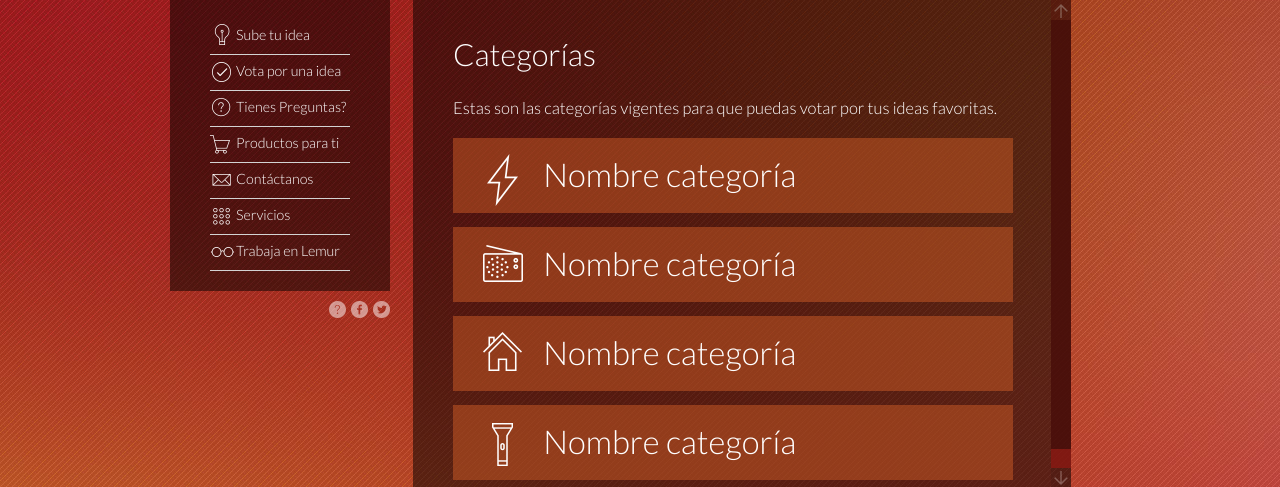
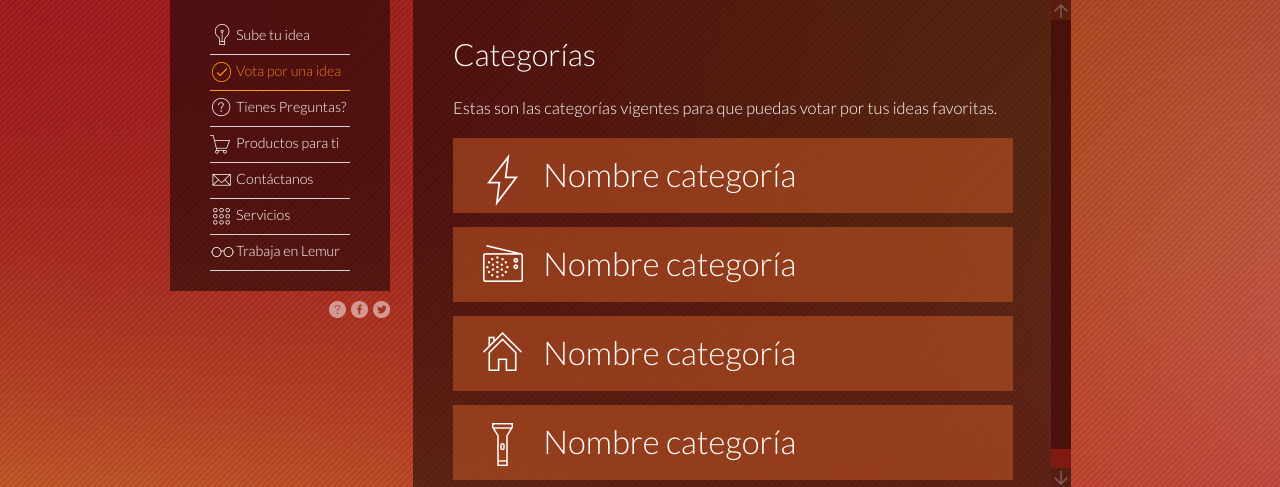
Before and after one commit to juan2ramos/lemurFront, a PHP site: page / in a window 1280 px wide. Shown: the part 159-646 px from the top of the page. Run offline with PHP 8.4, Linux system fonts and the light colour scheme; some libraries are stand-ins or nearby versions.

Commit message:
cambios menu

```diff
--- a/css/style.css
+++ b/css/style.css
@@ -166,8 +166,12 @@ nav a{
 	text-decoration: none;
 	width: 140px;
 }
-nav a:hover{
-	color: #E47F1C
+nav li:hover{
+	color: #E47F1C;
+	border-bottom: 1px solid #f8981c;
+}
+nav a:hover {
+	color: #E47F1C;
 }
 nav p{
 	font-size: 0.95em;
@@ -225,6 +229,46 @@ nav p{
 	background: url("../images/vota.png") -7px 34px
 
 }
+.preguntas-active .preguntas-class a,
+.sube-tu-idea-active .sube-class a,
+.categorias-active .categorias-class a ,
+.contacto-active .contacto-class a,
+.servicios-active .servicios-class a,
+.trabaja-en-lemur-active .trabaja-class a,
+.vota-por-una-idea-active .categorias-class a{
+	color: #E47F1C;
+}
+.preguntas-active .preguntas-class,
+.sube-tu-idea-active .sube-class ,
+.categorias-active .categorias-class ,
+.contacto-active .contacto-class ,
+.servicios-active .servicios-class ,
+.trabaja-en-lemur-active .trabaja-class,
+.vota-por-una-idea-active .categorias-class {
+	border-bottom: 1px solid #f8981c;
+}
+
+
+.preguntas-active .preguntas-class a {
+	background: url("../images/preguntas.png") -8px 34px  !important
+}
+.sube-tu-idea-active .sube-class a{
+	background: url("../images/sube.png") -7px 34px !important
+}
+.categorias-active .categorias-class a, .vota-por-una-idea-active .categorias-class a {
+	background: url("../images/vota.png") -7px 34px !important
+}
+.contacto-active .contacto-class a{
+	background:url("../images/contacto.png") -7px -34px !important
+}
+.servicios-active .servicios-class a{
+	background: url("../images/servicios.png") -6px 34px !important
+}
+.trabaja-en-lemur-active .trabaja-class a{
+	background: url("../images/trabaja.png") -7px 34px !important
+}
+
+
 /*=================================================================
 network
 ===================================================================*/
--- a/index.php
+++ b/index.php
@@ -13,6 +13,7 @@ try{
     $fileName = ROOT . 'views' . DS . $url . '.php' ;
     if(is_readable($fileName)){
         $title = str_replace("-", " ", $url);
+        $active = $url . "-active" ;
         require_once ROOT . 'layout' .DS . 'default.php';
     }else {
         throw new Exception("Error 404 pagina no existe: ". $_GET['url'] , 1);
--- a/layout/default.php
+++ b/layout/default.php
@@ -58,19 +58,19 @@
                 </div>
             </header>
             <!-- nav -->
-            <nav>
+            <nav class="<?php echo $active;?>">
                 <ul>
-                    <li>
+                    <li class="sube-class">
                         <a href="sube-tu-idea" id="sube">
                             <p>Sube tu idea</p>
                         </a>
                     </li>
-                    <li>
+                    <li class="categorias-class">
                         <a href="categorias" id="vota">
                             <p>Vota por una idea</p>
                         </a>
                     </li>
-                    <li>
+                    <li class="preguntas-class">
                         <a href="preguntas" id="preguntas">
                             <p>Tienes Preguntas?</p>
                         </a>
@@ -80,17 +80,17 @@
                             <p>Productos para ti</p>
                         </a>
                     </li>
-                    <li>
+                    <li class="contacto-class">
                         <a href="contacto" id="contacto">
                            <p>Contáctanos</p>
                         </a>
                     </li>
-                    <li>
+                    <li class="servicios-class">
                         <a href="servicios" id="servicios">
                             <p>Servicios</p>
                         </a>
                     </li>
-                    <li>
+                    <li class="trabaja-class">
                         <a href="trabaja-en-lemur" id="trabaja">
                             <p>Trabaja en Lemur</p>
                         </a>
```
